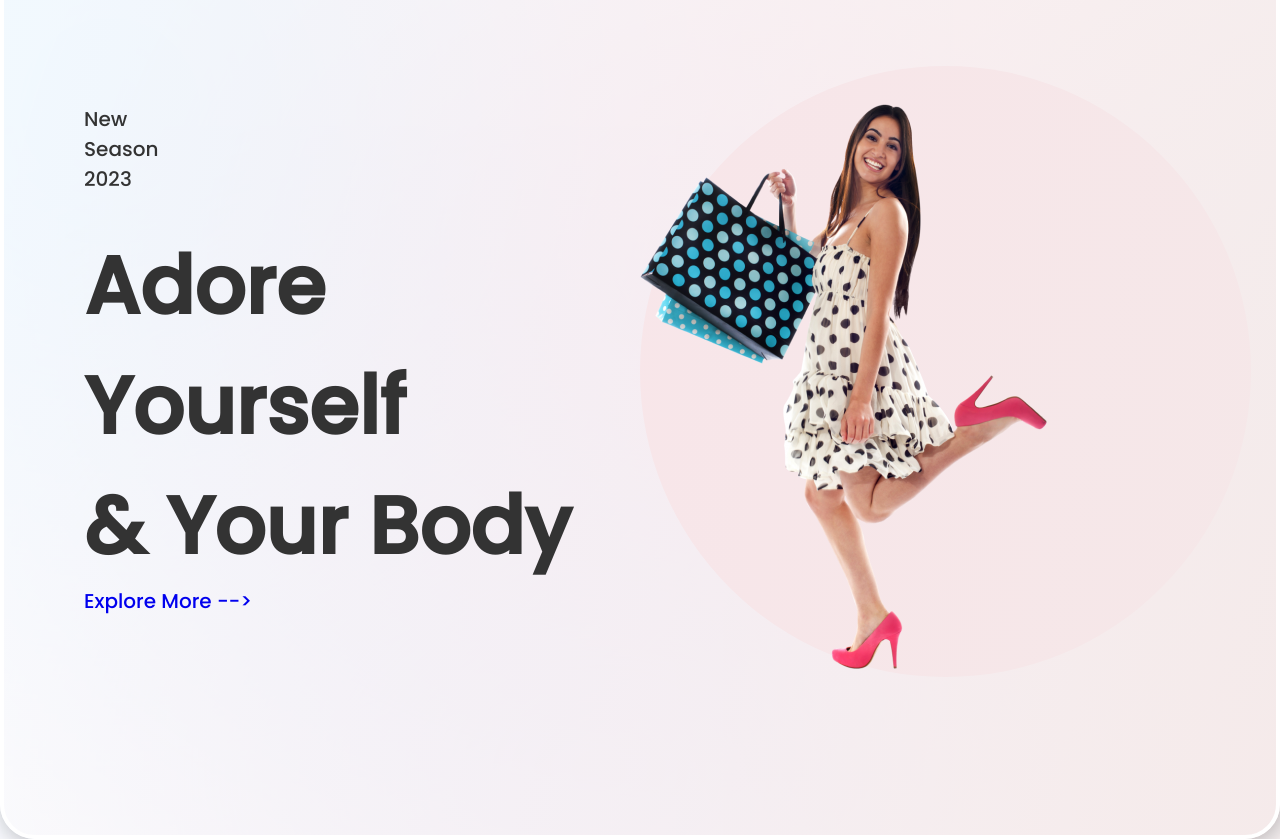
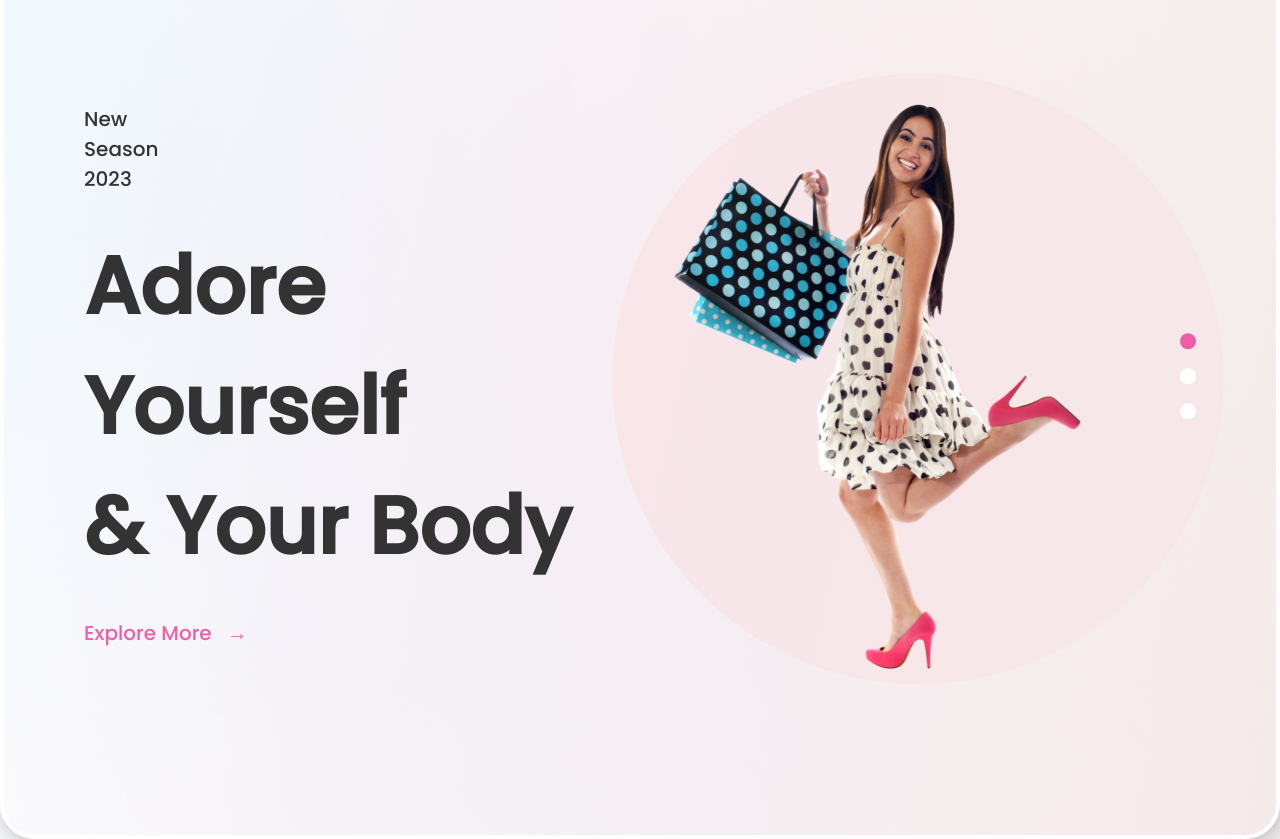
Before and after one commit to abdulrahman1121/Shop, a plain HTML site: page index.html in a window 1280 px wide. Shown: the part 76-915 px from the top of the page. Drawn offline with Linux system fonts and the light colour scheme; files whose address does not match are found by name.

Commit message:
Finished it

```diff
--- a/index.html
+++ b/index.html
@@ -42,15 +42,18 @@
             <h1>
                 Adore Yourself <br> & Your Body
             </h1>
-            <a href="#" class="h-btn">Explore More --></a>
+            <a href="#" class="h-btn">Explore More &nbsp; &rarr;</a>
         </div>
         <div class="right-content">
             <div class="images-con">
-                <img src="./image/shopper.png" alt="The women">
+                <img src="./image/shopper.png" alt="The women" class="shopper">
                 <img src="./image/circle.svg" alt="" class="circle">
             </div>
             <div class="dots">
-
+                <div class="dot-1"></div>
+                <div class="dot-2"></div>
+                <div class="dot-3"></div>
+            </div>
             </div>
         </div>
        </section>
--- a/styles.css
+++ b/styles.css
@@ -85,7 +85,50 @@ body{
 
 .circle{
     position: absolute;
-    left: 0;
-    bottom: 0;
+    left: 50%;
     z-index: -1;
+    transform: translateX(-50%) translateY(-5%);
+    top: auto;
 }
+
+.shopper{
+    position: absolute;
+    left: 50%;
+    z-index: 5;
+    transform: translateX(-60%);
+    top: auto;
+}
+
+.dots{
+    position: absolute;
+    right: 0;
+    transform: translateY(-50%);
+    top: 50%;
+    display: flex;
+    flex-direction: column;
+}
+
+.dot-1, .dot-2, .dot-3{
+    width: 1rem;
+    height: 1rem;
+    border-radius: 50%;
+    background-color: red;
+    margin: .6rem 0;
+    cursor: pointer;
+}
+
+.dot-1{
+    background-color: #EF5DA8;
+}
+
+.dot-2, .dot-3{
+    background-color: white;
+    margin: 1px solid #EF5DA8;
+}
+
+.h-btn{
+    color: #EF5DA8;
+    margin-top: 2rem;
+    display: inline-block;
+
+}
```
